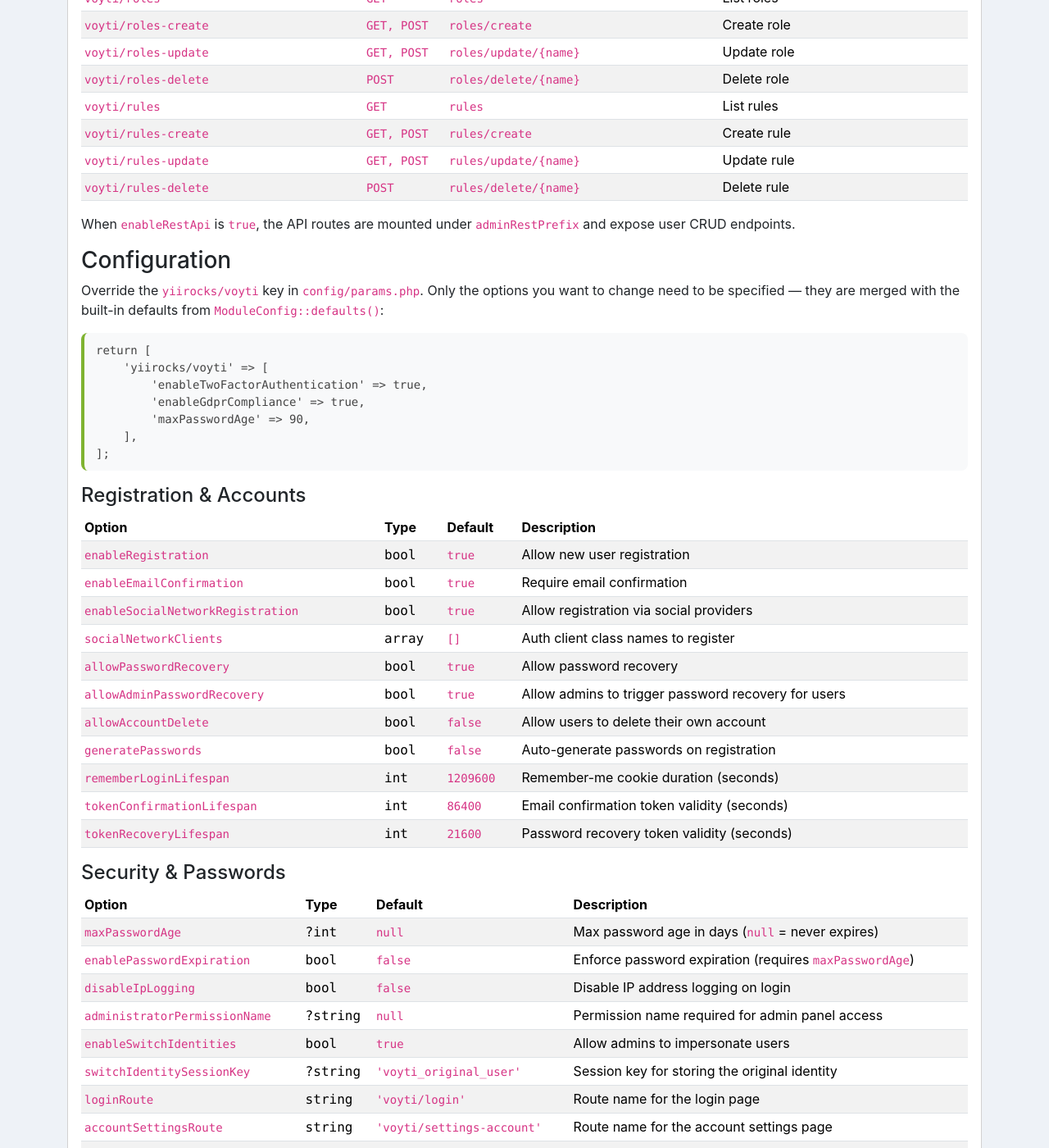
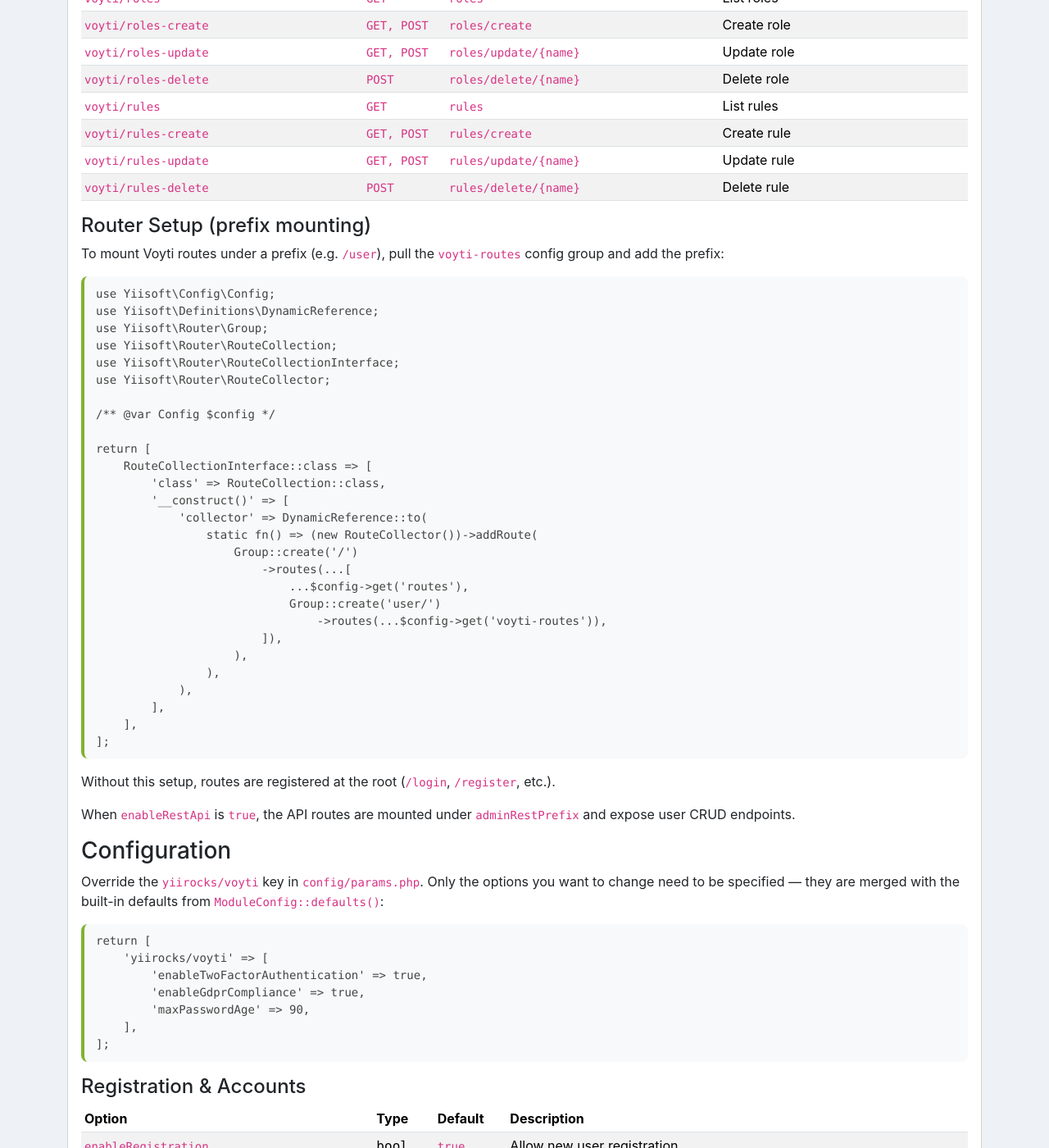
Before and after one commit to YiiRocks/YiiRocks.github.io, a Jekyll site: the page built from voyti/index.html, in a window 1280 px wide and 1400 px high, scrolled down 2764 px. Shown: the whole window at 82% size. Built offline with Jekyll 4.4.1, drawn with Linux system fonts in a browser that asks for light colours; a style sheet for code colours, icons or effects is not loaded; some of the changed text lies outside the part shown.

Commit message:
Fix voyti docs: socialNetworkClients format, add Router Setup, expand mailParams

```diff
--- a/voyti/index.html
+++ b/voyti/index.html
@@ -151,6 +151,44 @@
                 </tbody>
             </table>
         </div>
+
+        <h4>Router Setup (prefix mounting)</h4>
+        <p>
+            To mount Voyti routes under a prefix (e.g. <code>/user</code>),
+            pull the <code>voyti-routes</code> config group and add the prefix:
+        </p>
+        <pre class="mb-3"><code class="php">use Yiisoft\Config\Config;
+use Yiisoft\Definitions\DynamicReference;
+use Yiisoft\Router\Group;
+use Yiisoft\Router\RouteCollection;
+use Yiisoft\Router\RouteCollectionInterface;
+use Yiisoft\Router\RouteCollector;
+
+/** @var Config $config */
+
+return [
+    RouteCollectionInterface::class => [
+        'class' => RouteCollection::class,
+        '__construct()' => [
+            'collector' => DynamicReference::to(
+                static fn() => (new RouteCollector())->addRoute(
+                    Group::create('/')
+                        ->routes(...[
+                            ...$config->get('routes'),
+                            Group::create('user/')
+                                ->routes(...$config->get('voyti-routes')),
+                        ]),
+                    ),
+                ),
+            ),
+        ],
+    ],
+];</code></pre>
+        <p>
+            Without this setup, routes are registered at the root
+            (<code>/login</code>, <code>/register</code>, etc.).
+        </p>
+
         <p>
             When <code>enableRestApi</code> is <code>true</code>, the API routes are
             mounted under <code>adminRestPrefix</code> and expose user CRUD
@@ -206,7 +244,7 @@
                         <td><code>socialNetworkClients</code></td>
                         <td><span class="font-monospace">array</span></td>
                         <td><code>[]</code></td>
-                        <td>Auth client class names to register</td>
+                        <td>OAuth client IDs, secrets, and provider-specific options</td>
                     </tr>
                     <tr>
                         <td><code>allowPasswordRecovery</code></td>
@@ -442,11 +480,19 @@
                         <td><code>mailParams</code></td>
                         <td><span class="font-monospace">array</span></td>
                         <td><code>[...]</code></td>
-                        <td>From address and subject overrides for all mail templates</td>
+                        <td>From address and subject overrides: <code>fromEmail</code>, <code>welcomeMailSubject</code>, etc.</td>
                     </tr>
                 </tbody>
             </table>
         </div>
+        <p class="small text-muted">
+            Default <code>mailParams</code> structure:
+            <code>fromEmail</code> (<code>'no-reply@example.com'</code>),
+            <code>welcomeMailSubject</code>, <code>confirmationMailSubject</code>,
+            <code>reconfirmationMailSubject</code>, <code>recoveryMailSubject</code>,
+            <code>twoFactorMailSubject</code>. Subjects support a <code>{app}</code>
+            placeholder.
+        </p>
 
         <h4>reCAPTCHA</h4>
         <div class="table-responsive">
@@ -610,17 +656,39 @@
             Register the clients you need via the <code>socialNetworkClients</code>
             config option:
         </p>
-        <pre class="mb-3"><code class="php">use YiiRocks\Voyti\AuthClient\Facebook;
-use YiiRocks\Voyti\AuthClient\GitHub;
-
-return [
+        <pre class="mb-3"><code class="php">return [
     'yiirocks/voyti' => [
         'socialNetworkClients' => [
-            Facebook::class,
-            GitHub::class,
+            'github' => [
+                'clientId' => $_ENV['GITHUB_CLIENT_ID'] ?? '',
+                'clientSecret' => $_ENV['GITHUB_CLIENT_SECRET'] ?? '',
+            ],
         ],
     ],
 ];</code></pre>
+        <p>Each provider accepts these common options:</p>
+        <div class="table-responsive">
+            <table class="table table-sm table-striped">
+                <thead>
+                    <tr>
+                        <th>Option</th>
+                        <th>Type</th>
+                        <th>Required</th>
+                        <th>Default</th>
+                        <th>Description</th>
+                    </tr>
+                </thead>
+                <tbody>
+                    <tr><td><code>clientId</code></td><td><span class="font-monospace">string</span></td><td>yes</td><td>—</td><td>OAuth client ID from the provider</td></tr>
+                    <tr><td><code>clientSecret</code></td><td><span class="font-monospace">string</span></td><td>yes</td><td>—</td><td>OAuth client secret from the provider</td></tr>
+                    <tr><td><code>redirectUri</code></td><td><span class="font-monospace">string</span></td><td>no</td><td>absolute callback URL</td><td>Override the callback URL</td></tr>
+                    <tr><td><code>scope</code></td><td><span class="font-monospace">string</span></td><td>no</td><td>provider default</td><td>Override the OAuth scope string</td></tr>
+                    <tr><td><code>enabled</code></td><td><span class="font-monospace">bool</span></td><td>no</td><td><code>true</code></td><td>Disable without removing config</td></tr>
+                    <tr><td><code>baseUrl</code></td><td><span class="font-monospace">string</span></td><td>Keycloak only</td><td>—</td><td>Base URL for Keycloak SSO</td></tr>
+                    <tr><td><code>realm</code></td><td><span class="font-monospace">string</span></td><td>Keycloak only</td><td>—</td><td>Keycloak realm name</td></tr>
+                </tbody>
+            </table>
+        </div>
         <p>
             Each client implements the auth client interface and maps provider
             attributes to the <code>SocialNetworkAccount</code> entity. The
```
